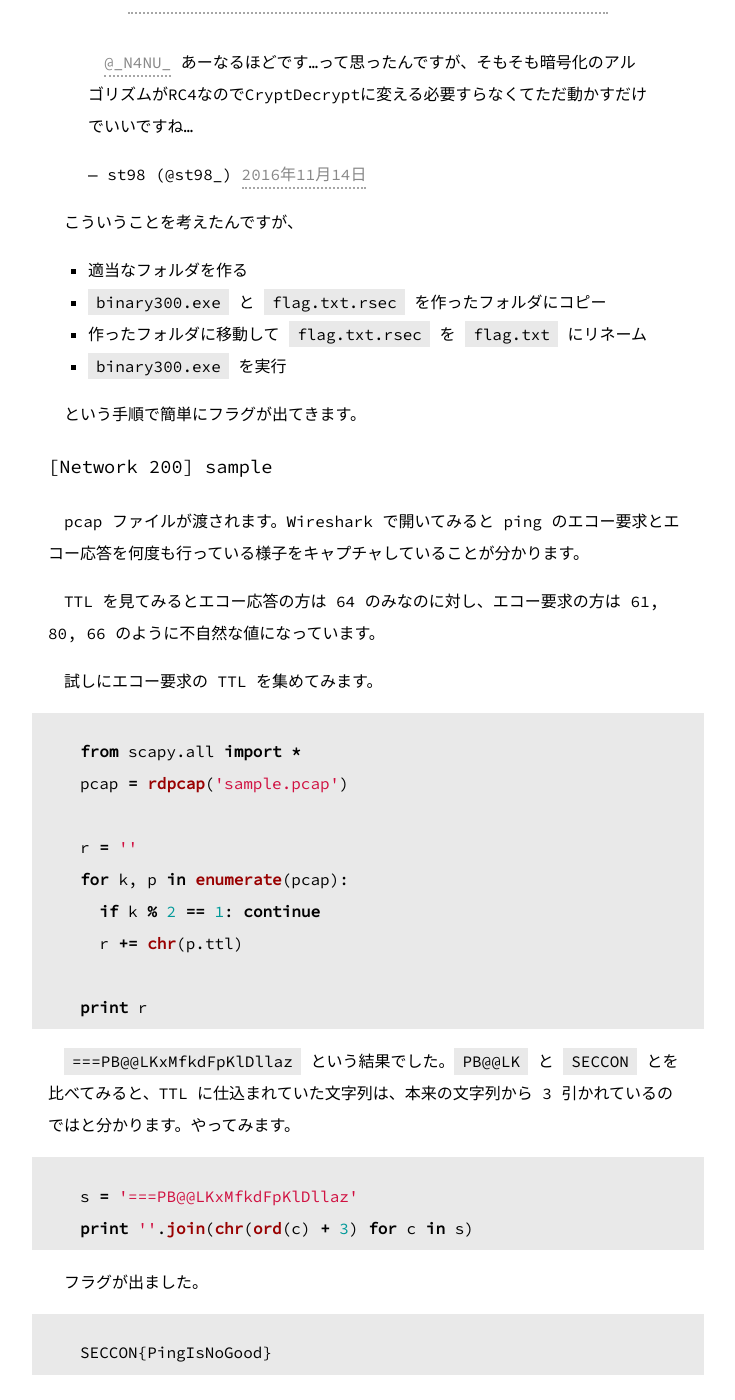
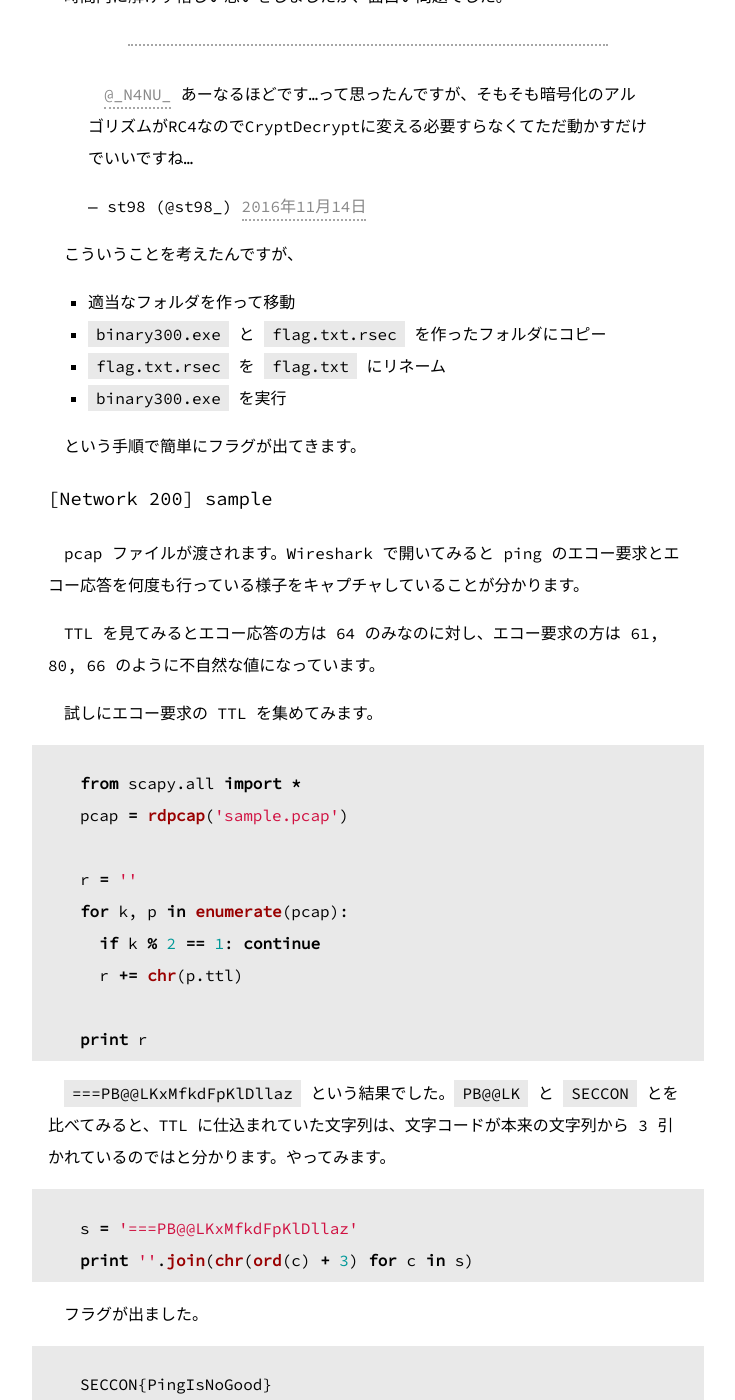
Before and after one commit to st98/diary, a Jekyll site: the page built from _posts/2016-11-12-seccon-kyoto.md, in a window 1280 px wide and 1400 px high, scrolled down 11224 px. Shown: the whole window, without its empty margins (272-1007 px from the left). Built offline with Jekyll 4.4.1, drawn with Linux system fonts in a browser that asks for light colours; Markdown is read by kramdown in place of the engine named in the settings; comment, search, counter and statistics services are not loaded; some of the changed text lies outside the part shown.

Commit message:
Update 2016-11-12-seccon-kyoto.md

````diff
--- a/_posts/2016-11-12-seccon-kyoto.md
+++ b/_posts/2016-11-12-seccon-kyoto.md
@@ -132,7 +132,7 @@
 ```
 
 ### [Programming 100] x2.txt
-2 倍。
+与えられた文字列は文字コードが 2 倍にされているようです。戻しましょう。
 
 ```python
 s = open('x2.txt', 'r').read()
@@ -224,7 +224,7 @@
 
 `strace ./sl` を実行してみると、どうやら `/home/user/.terminfo/x/xterm-256color` や `/usr/share/terminfo/x/xterm-256color` が存在しないためにコケているとわかります。
 
-ならばと `TERM='xterm-color' ./sl` で実行してみると動きました
+ならばと `TERM='xterm-color' ./sl` で実行してみると動きました。
 
 この方法で `./sl -h` を実行すると、以下のような結果になりました。
 
@@ -346,9 +346,9 @@
 
 こういうことを考えたんですが、
 
-- 適当なフォルダを作る
+- 適当なフォルダを作って移動
 - `binary300.exe` と `flag.txt.rsec` を作ったフォルダにコピー
-- 作ったフォルダに移動して `flag.txt.rsec` を `flag.txt` にリネーム
+- `flag.txt.rsec` を `flag.txt` にリネーム
 - `binary300.exe` を実行
 
 という手順で簡単にフラグが出てきます。
@@ -372,7 +372,7 @@
 print r
 ```
 
-`===PB@@LKxMfkdFpKlDllaz` という結果でした。`PB@@LK` と `SECCON` とを比べてみると、TTL に仕込まれていた文字列は、本来の文字列から 3 引かれているのではと分かります。やってみます。
+`===PB@@LKxMfkdFpKlDllaz` という結果でした。`PB@@LK` と `SECCON` とを比べてみると、TTL に仕込まれていた文字列は、文字コードが本来の文字列から 3 引かれているのではと分かります。やってみます。
 
 ```python
 s = '===PB@@LKxMfkdFpKlDllaz'
````
Also changed, not shown: other parts of _posts/2016-11-12-seccon-kyoto.md (+3 -3 lines).
